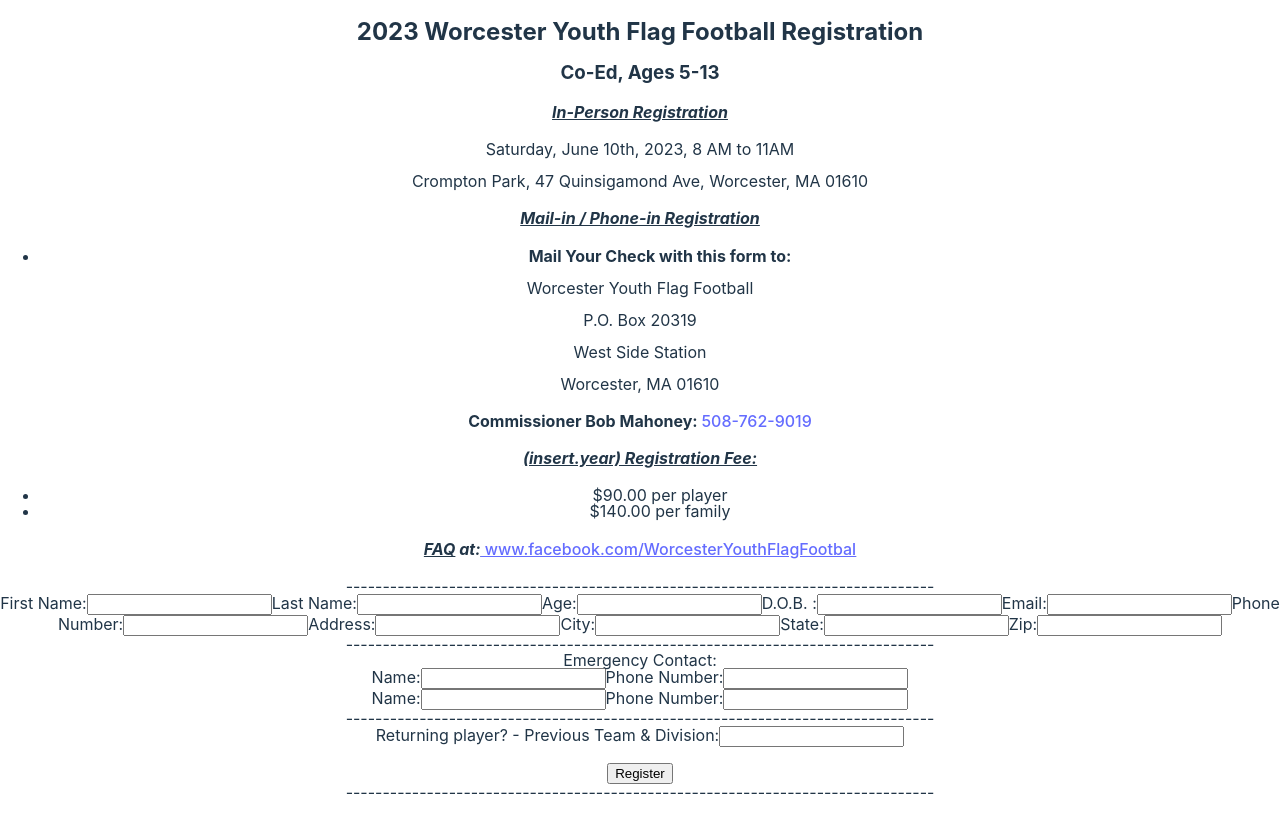
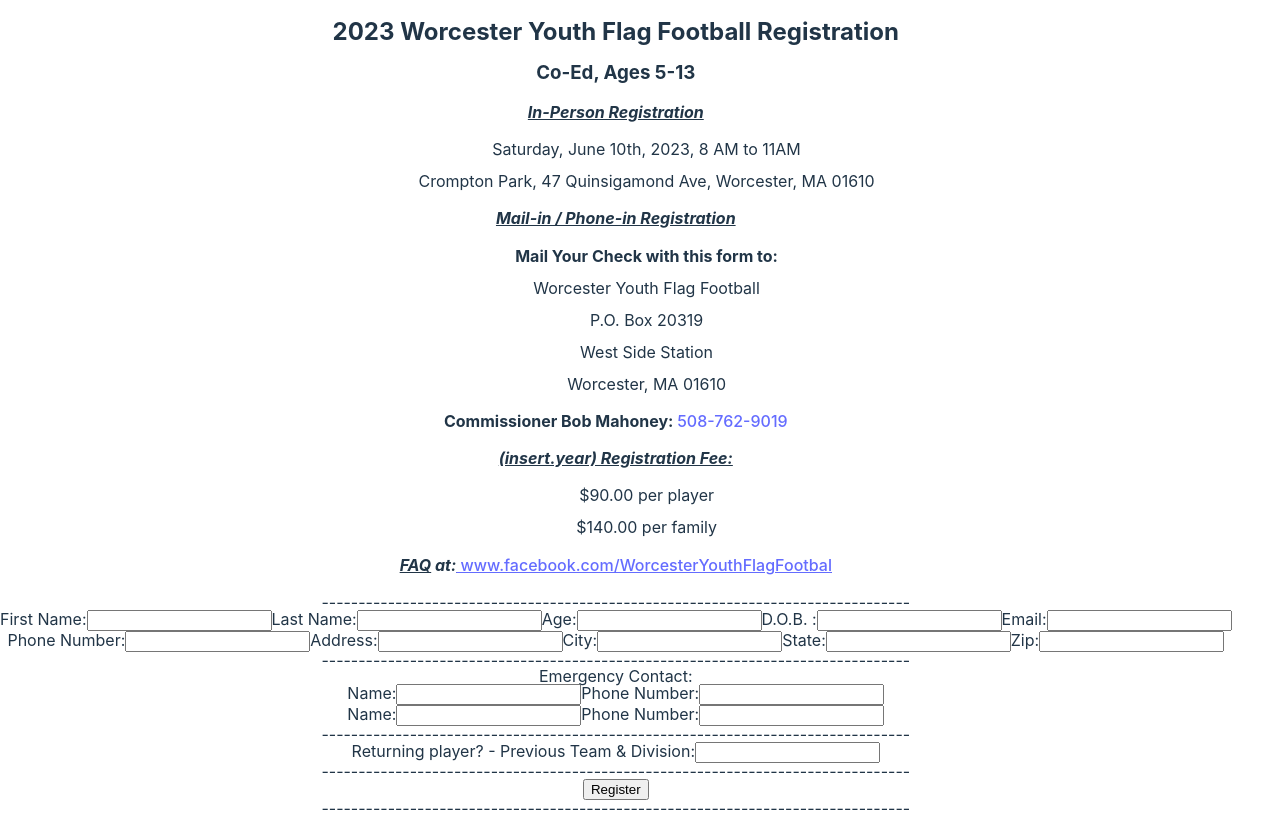
Before and after one commit to andersene2/WYFF-Reg, a React (Vite) app: page / in a window 1280 px wide. Built offline with nearby package versions, Linux system fonts and the light colour scheme; no server answers.

Commit message:
Small structure change

```diff
--- a/src/App.jsx
+++ b/src/App.jsx
@@ -48,9 +48,9 @@
       <p>Crompton Park, 47 Quinsigamond Ave, Worcester, MA 01610</p>
 
       <h4><em><u>Mail-in / Phone-in Registration</u></em></h4>
-      <ul>
-        <li><strong>Mail Your Check with this form to:</strong></li>
-      </ul>
+
+        <p><strong>Mail Your Check with this form to:</strong></p>
+
       <p>Worcester Youth Flag Football</p>
       <p>P.O. Box 20319</p>
       <p>West Side Station</p>
@@ -59,10 +59,8 @@
       <h4>Commissioner Bob Mahoney: <a href='tel:508-762-9019'> 508-762-9019</a></h4>
 
       <h4><em><u>(insert.year) Registration Fee:</u></em></h4>
-      <ul>
-        <li>$90.00 per player</li>
-        <li>$140.00 per family</li>
-      </ul>
+        <p>$90.00 per player</p>
+        <p>$140.00 per family</p>
 
       <h4><em><u>FAQ</u> at:</em><u><a href="https://www.facebook.com/WorcesterYouthFlagFootball/" target="_blank"> www.facebook.com/WorcesterYouthFlagFootbal</a></u></h4>
       <div>--------------------------------------------------------------------------------</div>
@@ -93,6 +91,8 @@
             Email:
             <input type="text" name="email" value={email} onChange={e => setEmail(e.target.value)} />
           </label>
+
+          <br></br>
 
           <label>
             Phone Number:
@@ -154,8 +154,8 @@
             <input type="text" name="return_player" value={returnPlayer} onChange={e => setReturnPlayer(e.target.value)} />
           </label>
 
-          <br></br>
-          <br></br>
+      <div>--------------------------------------------------------------------------------</div>
+
 
           <input type="submit" value="Register" />
 
--- a/src/index.css
+++ b/src/index.css
@@ -26,7 +26,7 @@
 body {
   margin: 0;
   display: flex;
-  place-items: left;
+  place-items: center;
   min-width: 320px;
   min-height: 100vh;
 }
@@ -68,5 +68,5 @@
   }
 }
 p {
-  text-indent:0%;
+  text-indent:5%;
 }
```
